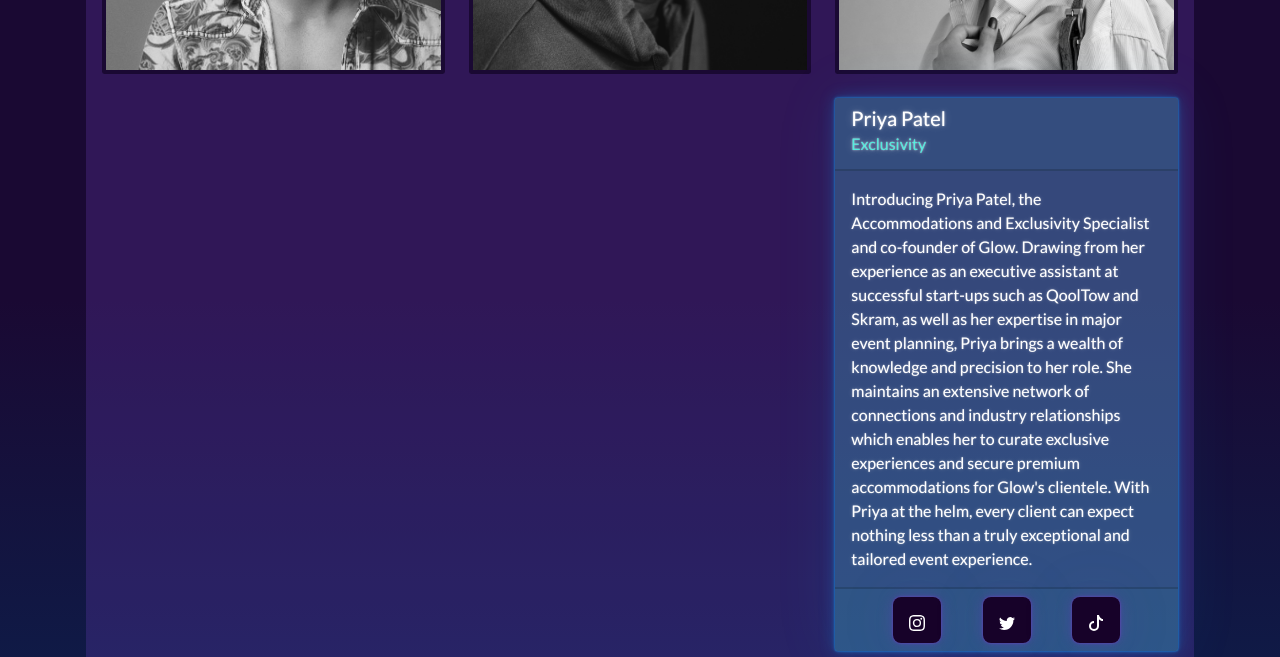
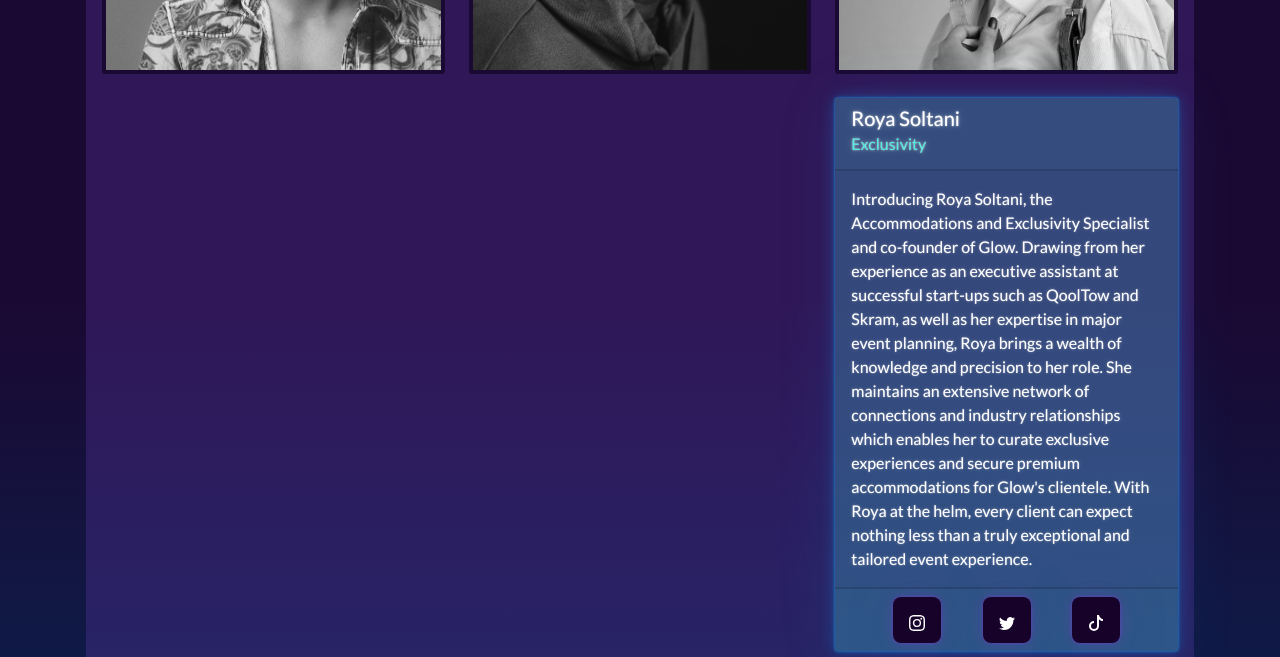
Before and after one commit to mgballou/glow_party_professionals, a Django app: page /about/ in a window 1280 px wide, after a click that opens the changed part. Shown: the part 1584-2241 px from the top of the page. Run offline with Django 4.2, Linux system fonts and the light colour scheme; some libraries are stand-ins or nearby versions.

Commit message:
about page adjustment

```diff
--- a/main_app/templates/about.html
+++ b/main_app/templates/about.html
@@ -130,12 +130,12 @@
                 <div class="collapse mt-4" id="collapseFounder3">
                     <div class="card bg-light bg-opacity-25 border border-info">
                         <div class="card-header">
-                            <h5 class="card-title">Priya Patel</h5>
+                            <h5 class="card-title">Roya Soltani</h5>
                             <h6 class="card-subtitle mb-2 text-body-secondary">Exclusivity</h6>
                         </div>
 
                         <div class="card-body">
-                            Introducing Priya Patel, the Accommodations and Exclusivity Specialist and co-founder of Glow. Drawing from her experience as an executive assistant at successful start-ups such as QoolTow and Skram, as well as her expertise in major event planning, Priya brings a wealth of knowledge and precision to her role. She maintains an extensive network of connections and industry relationships which enables her to curate exclusive experiences and secure premium accommodations for Glow's clientele. With Priya at the helm, every client can expect nothing less than a truly exceptional and tailored event experience.
+                            Introducing Roya Soltani, the Accommodations and Exclusivity Specialist and co-founder of Glow. Drawing from her experience as an executive assistant at successful start-ups such as QoolTow and Skram, as well as her expertise in major event planning, Roya brings a wealth of knowledge and precision to her role. She maintains an extensive network of connections and industry relationships which enables her to curate exclusive experiences and secure premium accommodations for Glow's clientele. With Roya at the helm, every client can expect nothing less than a truly exceptional and tailored event experience.
                         </div>
 
                         <div class="card-footer d-flex flex-row justify-content-evenly">
--- a/main_app/templates/home.html
+++ b/main_app/templates/home.html
@@ -9,7 +9,7 @@
             <p class="display-6 text-center text-uppercase">Experience the vibe</p>
 
             <div class="w-75 mx-auto p-2 text-center">
-                {% if subscription_form == null %}
+                {% if subscription_form == null `%}
                 <div class="d-flex flex-column gap-2">
                     <p class="lead text-center text-bg-dark p-4 rounded-5 bg-opacity-75 border border-2 border-success">Thanks for subscribing!</p>
                 </div>
```
